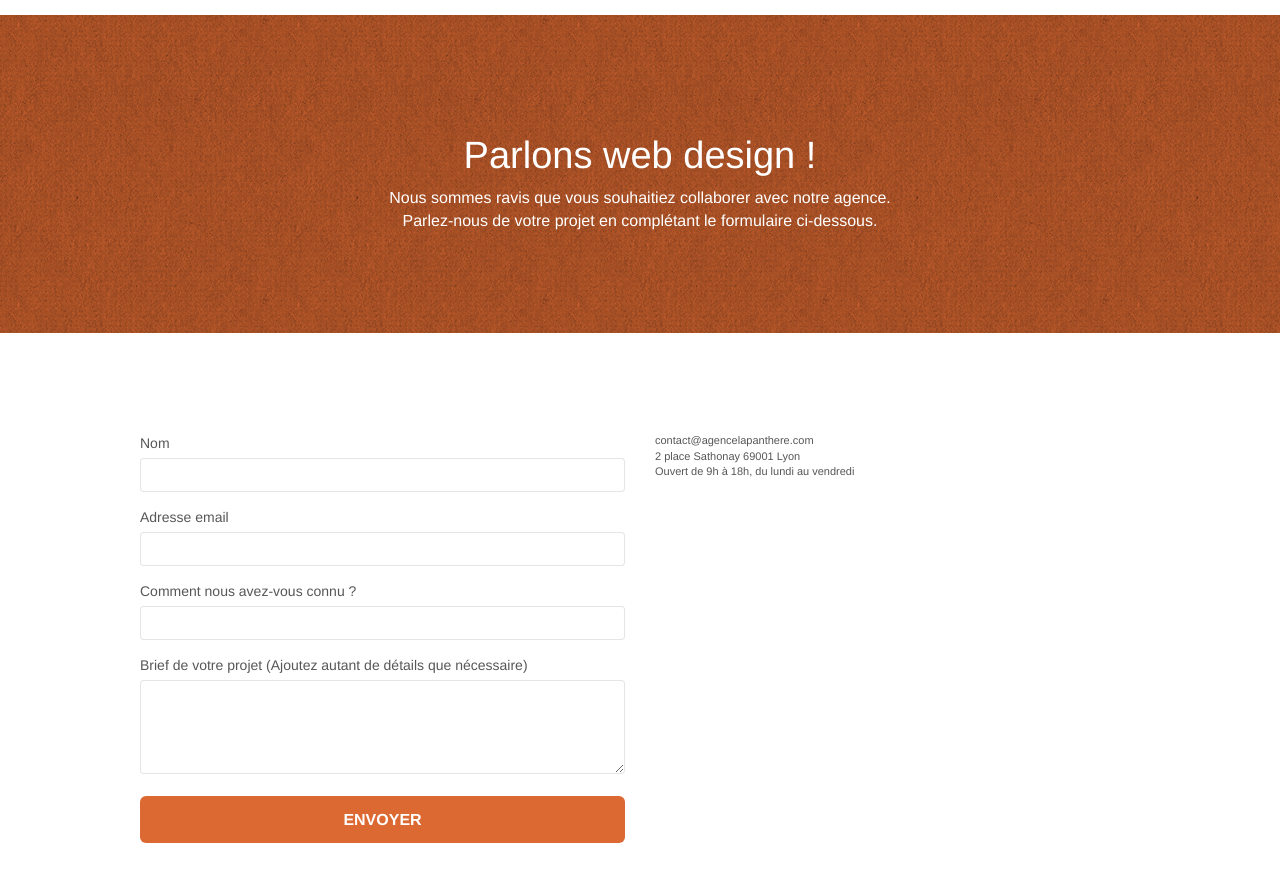
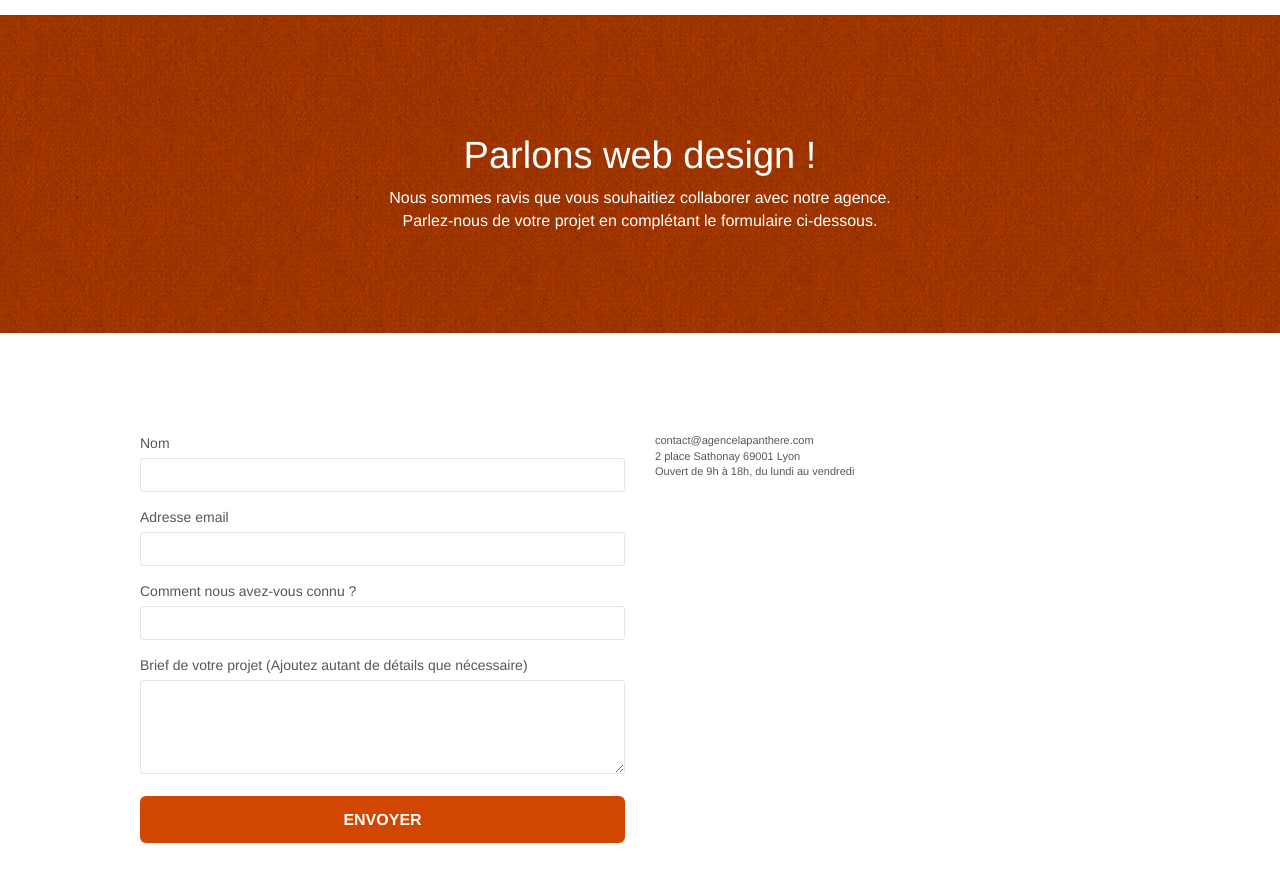
Before and after one commit to Neiralul/OCCh4, a plain HTML site: page page2.html in a window 1280 px wide. Shown: the part 77-952 px from the top of the page. Drawn offline with nearby package versions, Linux system fonts and the light colour scheme; files that its build step writes are made by us from their sources; a script that the page names is missing.

Commit message:
Changement bg

```diff
--- a/style.css
+++ b/style.css
@@ -771,7 +771,7 @@ h4 {
 }
 
 .bgc-atomic-tangerine {
-    background-color: #dc6932;
+    background-color: #d14600;
 }
 
 .tc-white {
@@ -779,7 +779,7 @@ h4 {
 }
 
 .btn-atomic-tangerine {
-    background: #dc6932;
+    background: #d14600;
     color: #FFFFFF!important;
 }
 
```
